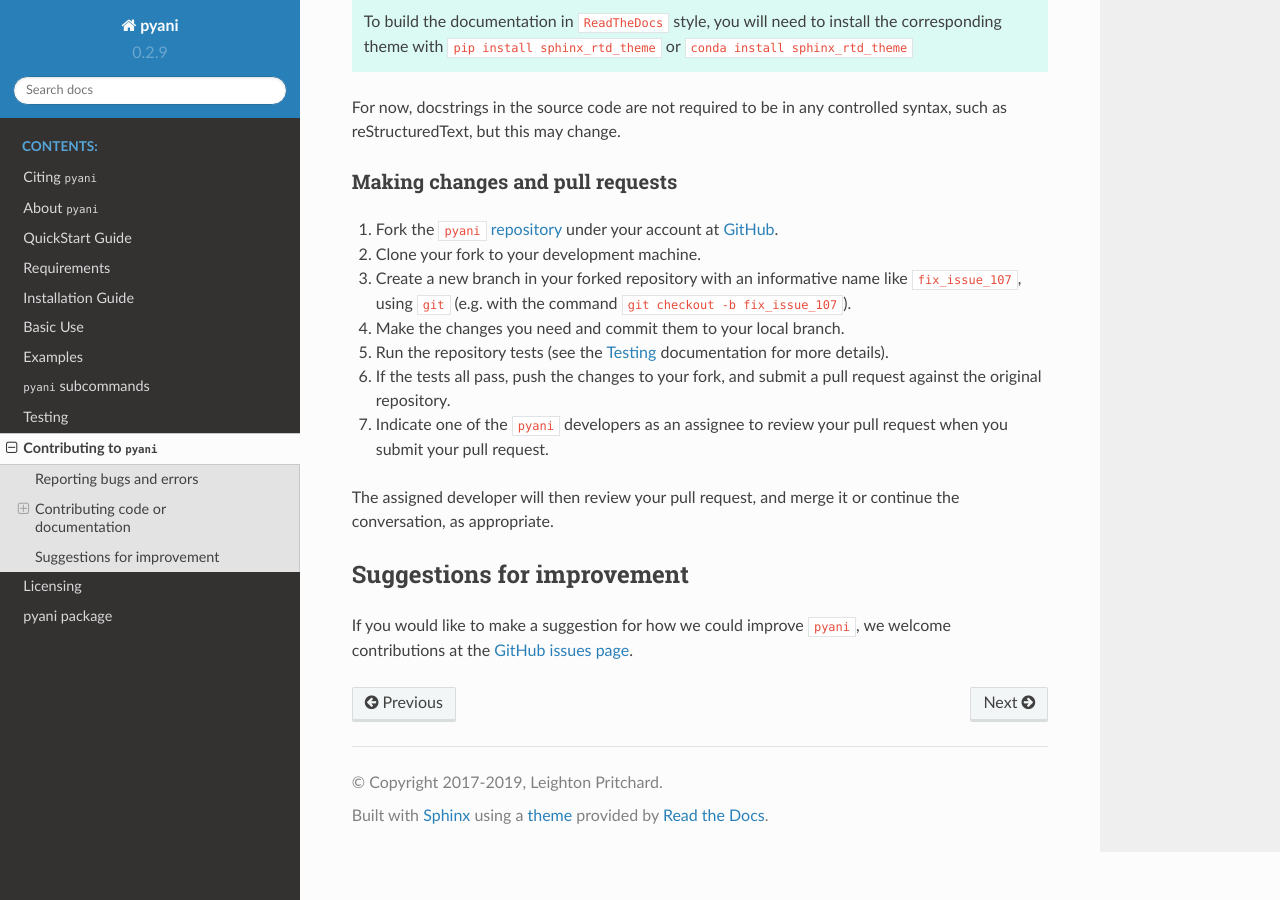
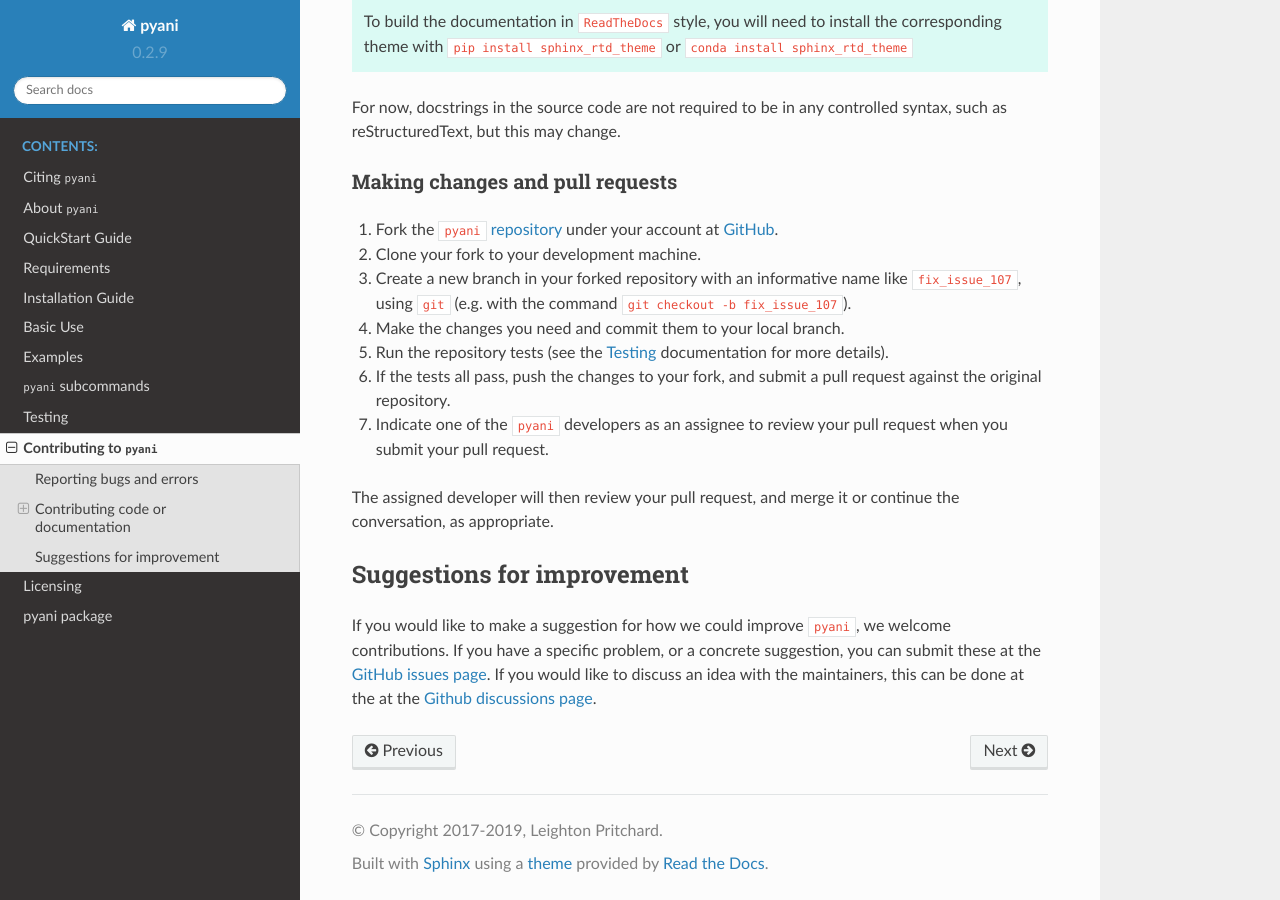
Before and after one commit to widdowquinn/pyani, a Sphinx documentation site: the page built from docs/contributing.rst, in a window 1280 px wide and 900 px high, scrolled down 1756 px. Built offline with Sphinx 7.4.7 and the Read the Docs theme 2.0.0, drawn with Linux system fonts in a browser that asks for light colours.

Commit message:
Add mention of Discussions tab to ReadTheDocs
As another place for users/potential contributors to engage with
maintainers

```diff
--- a/docs/contributing.rst
+++ b/docs/contributing.rst
@@ -97,12 +97,15 @@ Suggestions for improvement
 ---------------------------
 
 If you would like to make a suggestion for how we could improve ``pyani``,
-we welcome contributions at the `GitHub issues page`_.
+we welcome contributions. If you have a specific problem, or a concrete suggestion,
+you can submit these at the `GitHub issues page`_. If you would like to discuss
+an idea with the maintainers, this can be done at the  at the `Github discussions page`_.
 
 
 .. _GitHub: https://github.com
 .. _Github contributors: https://github.com/widdowquinn/pyani/blob/master/CONTRIBUTORS.md
 .. _Github issues page: https://github.com/widdowquinn/pyani/issues
+.. _Github discussions page: https//github.com/widdowquinn/pyani/discussions
 .. _PEP8: http://www.python.org/dev/peps/pep-0008/
 .. _PEP257: http://www.python.org/dev/peps/pep-0257/
 .. _pre-commit: https://github.com/pre-commit/pre-commit
```
